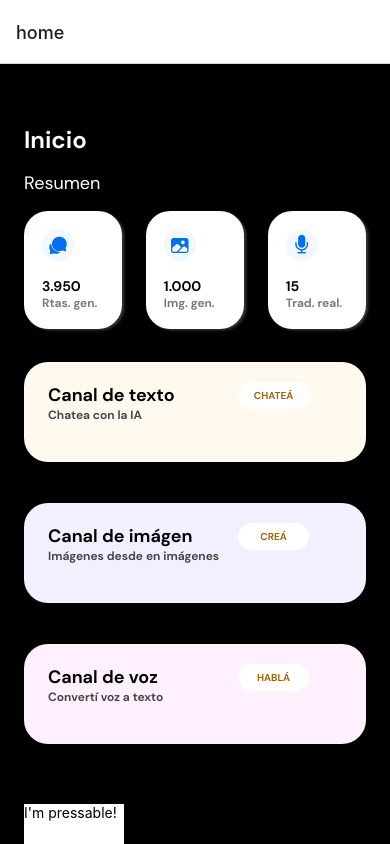
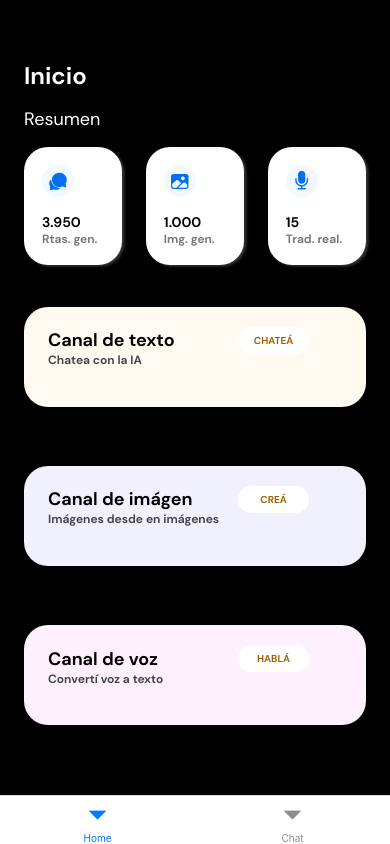
Before and after one commit to knbnunez/chat-IA-movil, a React Native app: screen / in a window 390 px wide. Built offline with nearby package versions, Linux system fonts and the light colour scheme.

Commit message:
Se cambió el StackNavigation por el TabNavigation y se deshabilitó la navbar de arriba

```diff
--- a/App.js
+++ b/App.js
@@ -1,19 +1,20 @@
 import { Text } from 'react-native';
 import HomeScreen from './screens/HomeScreen';
 import { NavigationContainer } from '@react-navigation/native';
-import { createNativeStackNavigator } from '@react-navigation/native-stack';
+// import { createNativeStackNavigator } from '@react-navigation/native-stack';
+import { createBottomTabNavigator } from "@react-navigation/bottom-tabs";
 import { ROUTES } from './routes';
 import ChatScreen from './screens/ChatScreen';
 
-const Stack = createNativeStackNavigator();
+const Tab = createBottomTabNavigator();
 
 const App = () => {
   return (
     <NavigationContainer>
-      <Stack.Navigator initialRouteName={ROUTES.HOME}>
-        <Stack.Screen name={ROUTES.HOME} component={HomeScreen}/>
-        <Stack.Screen name={ROUTES.CHAT} component={ChatScreen}/>
-      </Stack.Navigator>
+      <Tab.Navigator initialRouteName={ROUTES.HOME}>
+        <Tab.Screen name={ROUTES.HOME} component={HomeScreen} options={{ headerShown: false }}/>
+        <Tab.Screen name={ROUTES.CHAT} component={ChatScreen}/>
+      </Tab.Navigator>
     </NavigationContainer>
   );
 };
--- a/package.json
+++ b/package.json
@@ -10,6 +10,7 @@
   },
   "dependencies": {
     "@expo/webpack-config": "^18.0.1",
+    "@react-navigation/bottom-tabs": "^6.5.7",
     "@react-navigation/native": "^6.1.6",
     "@react-navigation/native-stack": "^6.9.12",
     "expo": "~48.0.6",
@@ -18,9 +19,9 @@
     "react": "18.2.0",
     "react-dom": "18.2.0",
     "react-native": "0.71.4",
-    "react-native-web": "~0.18.10",
+    "react-native-safe-area-context": "4.5.0",
     "react-native-screens": "~3.20.0",
-    "react-native-safe-area-context": "4.5.0"
+    "react-native-web": "~0.18.10"
   },
   "devDependencies": {
     "@babel/core": "^7.20.0"
--- a/routes.js
+++ b/routes.js
@@ -1,4 +1,4 @@
 export const ROUTES = {
-    HOME: 'home',
-    CHAT: 'chat',
+    HOME: 'Home',
+    CHAT: 'Chat',
 }
--- a/screens/HomeScreen.js
+++ b/screens/HomeScreen.js
@@ -13,21 +13,18 @@ const HomeScreen = () => {
     'DMSans': require('./../assets/fonts/DMSans-Regular.ttf'),
     'DMSansBold': require('./../assets/fonts/DMSans-Bold.ttf'),
   });
-
-  const [count, setCount] = useState(0);
-  // setCount(0);
-
   if (!fontsLoaded) {
     return null;
   }
 
+  // const [count, setCount] = useState(0);
   // setInterval(() => {
   //   if (count < 9999) setCount(count + 1);
   //   else setCount(3000);
   // }, 1000);
 
   const navigation = useNavigation();
-  const press = () => {
+  const _handlePress = () => {
     navigation.navigate(ROUTES.CHAT)
   }
 
@@ -57,15 +54,11 @@ const HomeScreen = () => {
       </View>
 
       <View style={styles.activityBoxContainer}>
-        <ActivityBox style={{backgroundColor: '#FFF9F0'}} excerciseTitle='Canal de texto' excerciseSubtitle='Chatea con la IA' categoryTitle='CHATEÁ'/>
+        <Pressable onPressIn={_handlePress}>
+          <ActivityBox style={{backgroundColor: '#FFF9F0'}} excerciseTitle='Canal de texto' excerciseSubtitle='Chatea con la IA' categoryTitle='CHATEÁ'/>
+        </Pressable>
         <ActivityBox style={{backgroundColor: '#F0F0FF'}} excerciseTitle='Canal de imágen' excerciseSubtitle='Imágenes desde en imágenes' categoryTitle='CREÁ'/>
         <ActivityBox style={{backgroundColor: '#FFF0FD'}} excerciseTitle='Canal de voz' excerciseSubtitle='Convertí voz a texto' categoryTitle='HABLÁ'/>
-      </View>
-
-      <View>
-        <Pressable onPressIn={press} style={{backgroundColor: 'white', height: 40, width: 100}}>
-          <Text>I'm pressable!</Text>
-        </Pressable>
       </View>
 
     </View>
```
Also changed, not shown: 1 other file (tests, documents, lock files or other folders).
